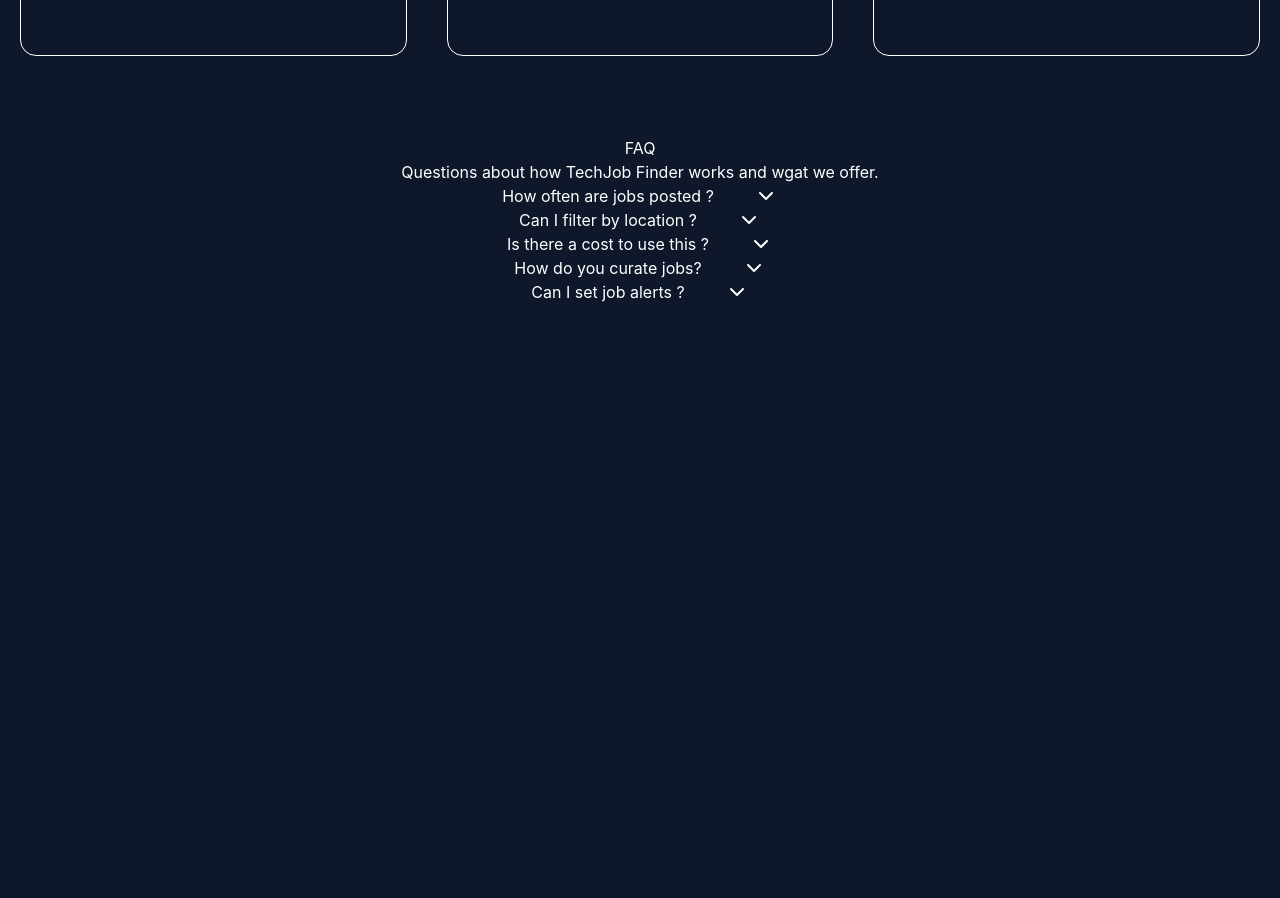
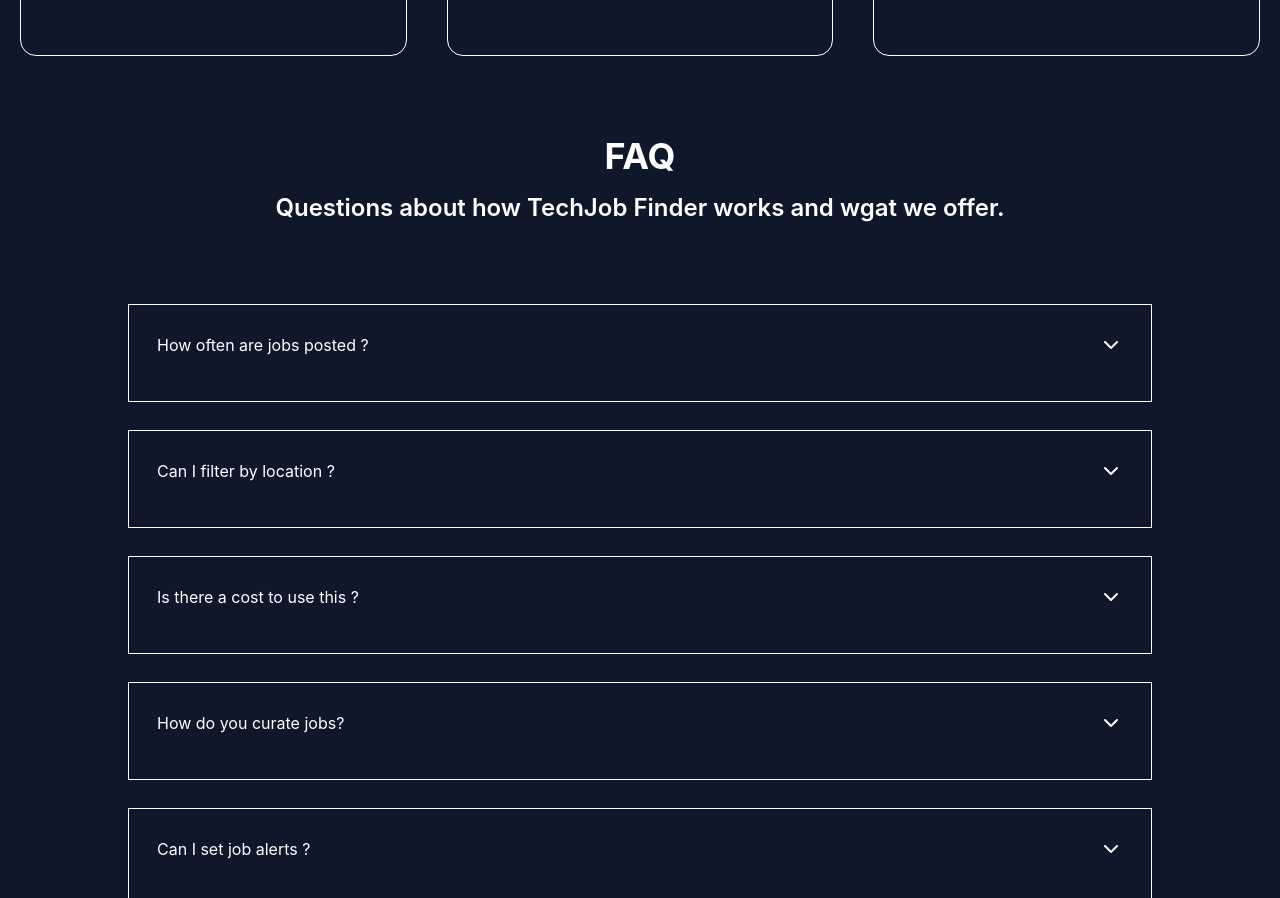
Before and after one commit to acquah-forever/my-jobfind, a React (Vite) app: page / in a window 1280 px wide. Shown: the part 2740-3638 px from the top of the page. Built offline with nearby package versions, Linux system fonts and the light colour scheme; the HTML template or start-up script is replaced by a standard one.

Commit message:
finalised styling

```diff
--- a/src/components/Faq.jsx
+++ b/src/components/Faq.jsx
@@ -10,10 +10,13 @@
     }
     return (
         <section className='min-h-screen flex flex-col items-center'>
-            <h1>FAQ</h1>
-            <p>Questions about how TechJob Finder works and wgat we offer.</p>
+            <div className='space-y-4 text-center mb-20'>
+                <h1 className='text-4xl font-bold'>FAQ</h1>
+                <p className='text-2xl font-semibold'>Questions about how TechJob Finder works and wgat we offer.</p>
+            </div>
 
-            <div className='flex items-center space-x-10'>
+            <div className='border p-7 max-w-5xl w-full mb-7'>
+                <div className='flex items-center justify-between mb-4'>
                     <h1>How often are jobs posted ?</h1>
                     <button onClick={() => handleClick(1)}>
                         {open === 1 ? <ChevronUp /> : <ChevronDown />}
@@ -28,7 +31,10 @@
                     </div>
                 )}
 
-            <div className='flex items-center space-x-10'>
+            </div>
+
+            <div className='border p-7 max-w-5xl w-full mb-7'>
+                <div className='flex items-center justify-between mb-4'>
                     <h1>Can I filter by location ?</h1>
                     <button onClick={() => handleClick(2)}>
                         {open === 2 ? <ChevronUp /> : <ChevronDown />}
@@ -42,8 +48,10 @@
                         </h1>
                     </div>
                 )}
+            </div>
 
-            <div className='flex items-center space-x-10'>
+            <div className='border p-7 max-w-5xl w-full mb-7'>
+                <div className='flex items-center justify-between mb-4'>
                     <h1>Is there a cost to use this ?</h1>
                     <button onClick={() => handleClick(3)}>
                         {open === 3 ? <ChevronUp /> : <ChevronDown />}
@@ -57,8 +65,10 @@
                         </h1>
                     </div>
                 )}
+            </div>
 
-            <div className='flex items-center space-x-10'>
+            <div className='border p-7 max-w-5xl w-full mb-7'>
+                <div className='flex items-center justify-between mb-4'>
                     <h1>How do you curate jobs?</h1>
                     <button onClick={() => handleClick(4)}>
                         {open === 4 ? <ChevronUp /> : <ChevronDown />}
@@ -73,7 +83,10 @@
                     </div>
                 )}
 
-            <div className='flex items-center space-x-10'>
+            </div>
+
+            <div className='border p-7 max-w-5xl w-full mb-7'>
+                <div className='flex items-center justify-between mb-4'>
                     <h1>Can I set job alerts ?</h1>
                     <button onClick={() => handleClick(5)}>
                         {open === 5 ? <ChevronUp /> : <ChevronDown />}
@@ -87,6 +100,7 @@
                         </h1>
                     </div>
                 )}
+            </div>
 
 
 
```
Lines whose indentation alone changed are shown as unchanged.
